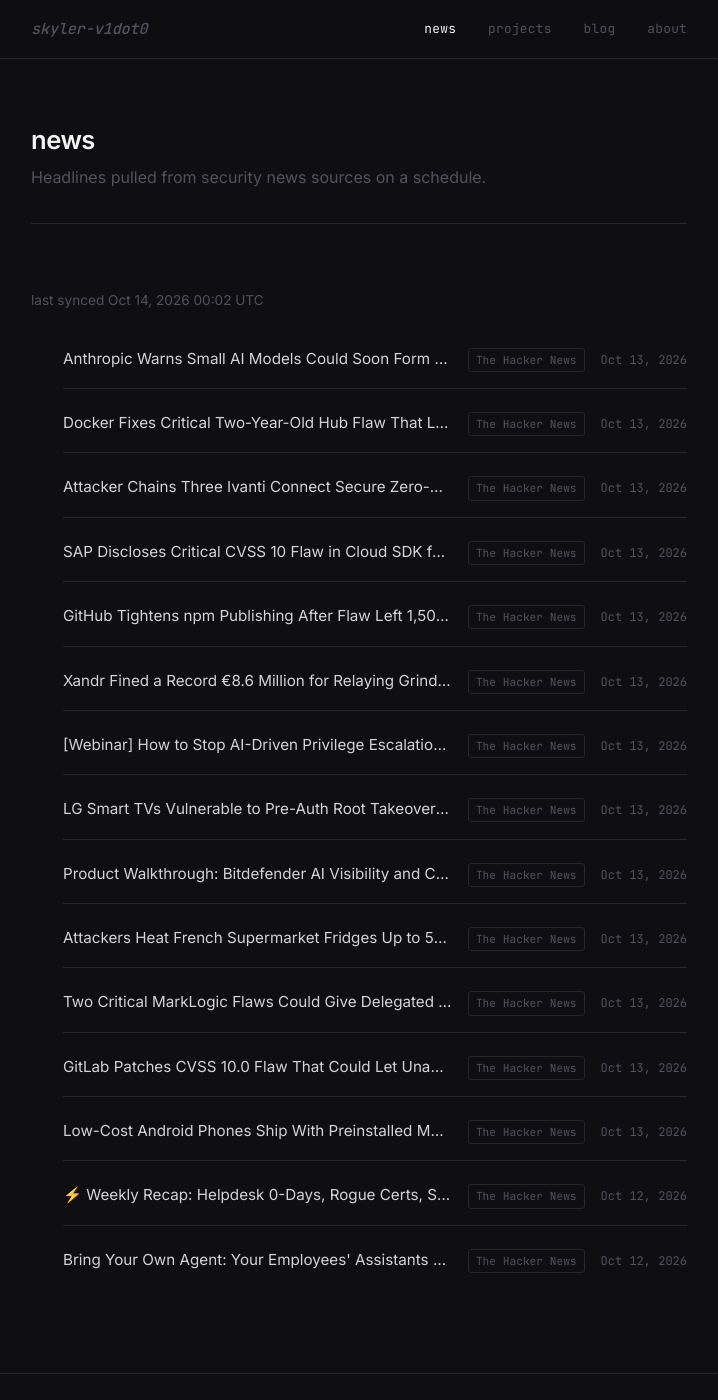
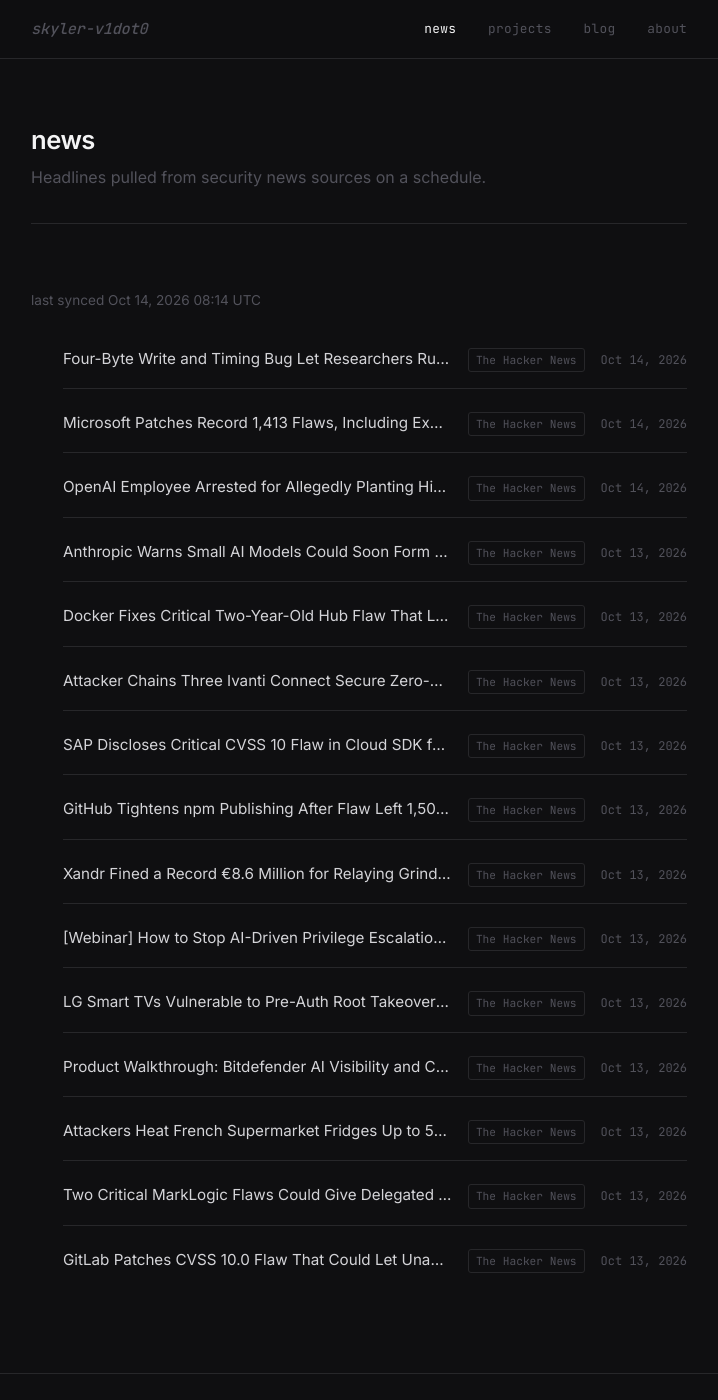
Before and after one commit to skyler-v1dot0/personal-site, a Jekyll site: the page built from news.html, in a window 1280 px wide and 1400 px high. Shown: the whole window, without its empty margins (281-999 px from the left). Built offline with Jekyll 4.4.1, drawn with Linux system fonts in a browser that asks for light colours.

Commit message:
chore: sync news feed [skip ci]

```diff
--- a/_data/news.yml
+++ b/_data/news.yml
@@ -1,6 +1,20 @@
 ---
-updated_at: '2026-10-14T00:02:22Z'
+updated_at: '2026-10-14T08:14:55Z'
 items:
+- title: Four-Byte Write and Timing Bug Let Researchers Run Code in Windows SmartScreen
+    Enclave
+  url: https://thehackernews.com/2026/10/four-byte-write-and-timing-bug-let.html
+  source: The Hacker News
+  published: '2026-10-14T05:52:28Z'
+- title: Microsoft Patches Record 1,413 Flaws, Including Exploited Windows Shell Bug
+  url: https://thehackernews.com/2026/10/microsoft-patches-record-1413-flaws.html
+  source: The Hacker News
+  published: '2026-10-14T04:34:43Z'
+- title: OpenAI Employee Arrested for Allegedly Planting Hidden Recorder in Executive
+    Conference Room
+  url: https://thehackernews.com/2026/10/openai-employee-arrested-for-allegedly.html
+  source: The Hacker News
+  published: '2026-10-14T01:59:25Z'
 - title: Anthropic Warns Small AI Models Could Soon Form Self-Propagating IoT Botnets
   url: https://thehackernews.com/2026/10/anthropic-warns-small-ai-models-could.html
   source: The Hacker News
@@ -58,17 +72,3 @@ items:
   url: https://thehackernews.com/2026/10/gitlab-patches-cvss-100-flaw-that-could.html
   source: The Hacker News
   published: '2026-10-13T08:43:37Z'
-- title: Low-Cost Android Phones Ship With Preinstalled Malware That Turns Them Into
-    Residential Proxies
-  url: https://thehackernews.com/2026/10/low-cost-android-phones-ship-with.html
-  source: The Hacker News
-  published: '2026-10-13T06:00:11Z'
-- title: "⚡ Weekly Recap: Helpdesk 0-Days, Rogue Certs, ShinyHunters Arrest, AI-Fooling
-    Malware and More"
-  url: https://thehackernews.com/2026/10/weekly-recap-helpdesk-0-days-rogue.html
-  source: The Hacker News
-  published: '2026-10-12T15:16:26Z'
-- title: 'Bring Your Own Agent: Your Employees'' Assistants Are Already Logged In'
-  url: https://thehackernews.com/2026/10/bring-your-own-agent-your-employees.html
-  source: The Hacker News
-  published: '2026-10-12T11:55:00Z'
```
